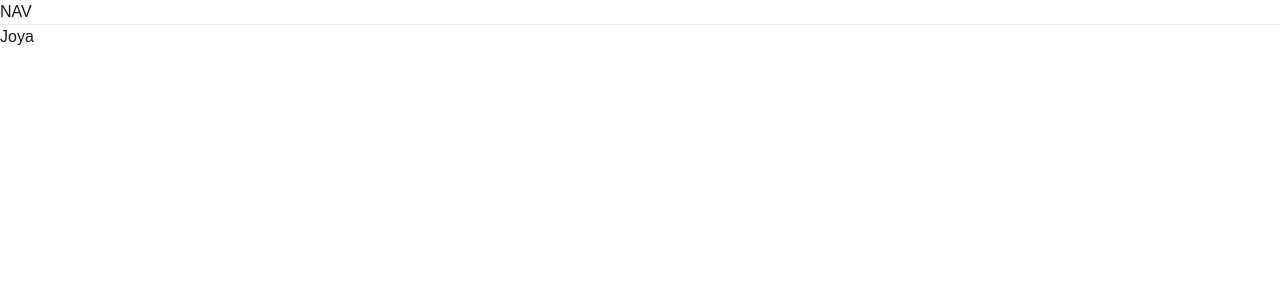
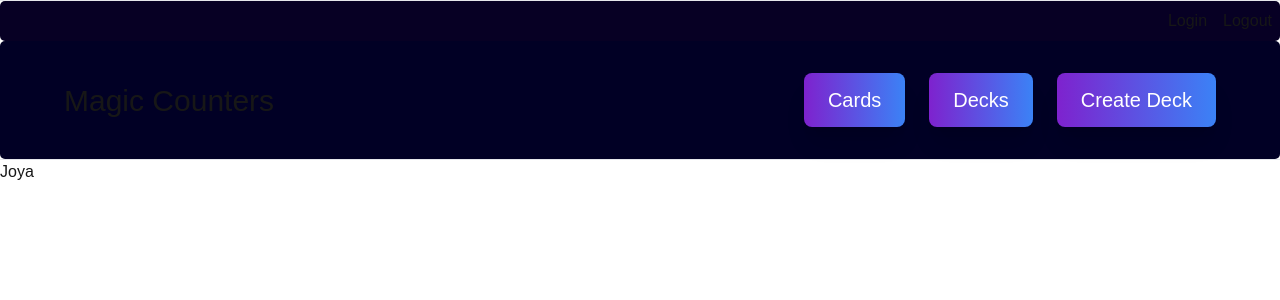
Before and after one commit to BenjaminBaigorria/Magic-counters-NextJs, a Next.js app: page / in a window 1280 px wide. Shown: the top 300 px of the page. Built offline with nearby package versions, Linux system fonts and the light colour scheme.

Commit message:
component navbar and css, added Navbar in layout

```diff
--- a/src/app/layout.js
+++ b/src/app/layout.js
@@ -1,9 +1,10 @@
 import { Roboto } from "next/font/google"
 import "./globals.css"
+import Navbar from "@/components/Navbar"
 
 export const metadata = {
-  title: 'NextProbando.js',
-  description: 'Generated by Next.js',
+  title: 'Magic Counters',
+  description: ' A deck creator front end',
 
 }
 export const vieport = {
@@ -20,7 +21,7 @@ export default function RootLayout({ children }) {
   return (
     <html lang="en">
       <body>
-        NAV
+        <Navbar/>
         <hr></hr>
         {children}
       </body>
--- /dev/null
+++ b/src/components/Navbar.css
@@ -0,0 +1,42 @@
+.navbar{
+    background: rgb(1, 0, 37);
+    display: flex;
+    justify-content: space-between;
+    padding: 2rem 4rem;
+    align-items: center;
+    border-radius: 5px;
+    font-size: 20px;
+}
+
+.navbar ul{
+    display: flex;
+    gap: 1.5rem;
+}
+
+.navbar ul li{
+    list-style: none;
+}
+
+.title{
+    font-size: 30px;
+    text-decoration:wavy;
+
+}
+
+.login{
+    background: rgb(7, 0, 36);
+    display: flex;
+    justify-content: flex-end;
+    padding: 0.5rem;
+    border: 2px;
+    border-radius: 5px;
+}
+
+.login ul{
+    display: flex;
+    gap: 1rem
+}
+
+.login ul li{
+    list-style: none;
+}
--- /dev/null
+++ b/src/components/Navbar.jsx
@@ -0,0 +1,44 @@
+"use client"
+
+import Link from "next/link";
+import "./Navbar.css"
+
+export default function Navbar() {
+    return (
+        <div>
+            <hr></hr>
+            <div className="login">
+                <ul>
+                    <li>Login</li>
+                    <li>Logout</li>
+                </ul>
+            </div>
+            <nav className="navbar">
+                <Link href={"./"}>
+                    <h1 className="title">
+                        Magic Counters
+                    </h1>
+                </Link>
+
+                <ul>
+                    <li>
+                        <button className="px-6 py-3 active:outline active:outline-1 text-white bg-gradient-to-r from-purple-700 to-blue-500 rounded-lg shadow-xl transition-all duration-300 hover:shadow-blue-700/50 hover:scale-110">
+                            <h2>Cards</h2>
+                        </button>
+                    </li>
+                    <li>
+                        <button className="px-6 py-3 active:outline active:outline-1 text-white bg-gradient-to-r from-purple-700 to-blue-500 rounded-lg shadow-xl transition-all duration-300 hover:shadow-blue-700/50 hover:scale-110">
+                            <h2  >Decks</h2>
+                        </button>
+
+                    </li>
+                    <li>
+                        <button className="px-6 py-3 active:outline active:outline-1 text-white bg-gradient-to-r from-purple-700 to-blue-500 rounded-lg shadow-xl transition-all duration-300 hover:shadow-blue-700/50 hover:scale-110">
+                            <h2  >Create Deck</h2>
+                        </button>
+                    </li>
+                </ul>
+            </nav>
+        </div>
+    )
+}
```
